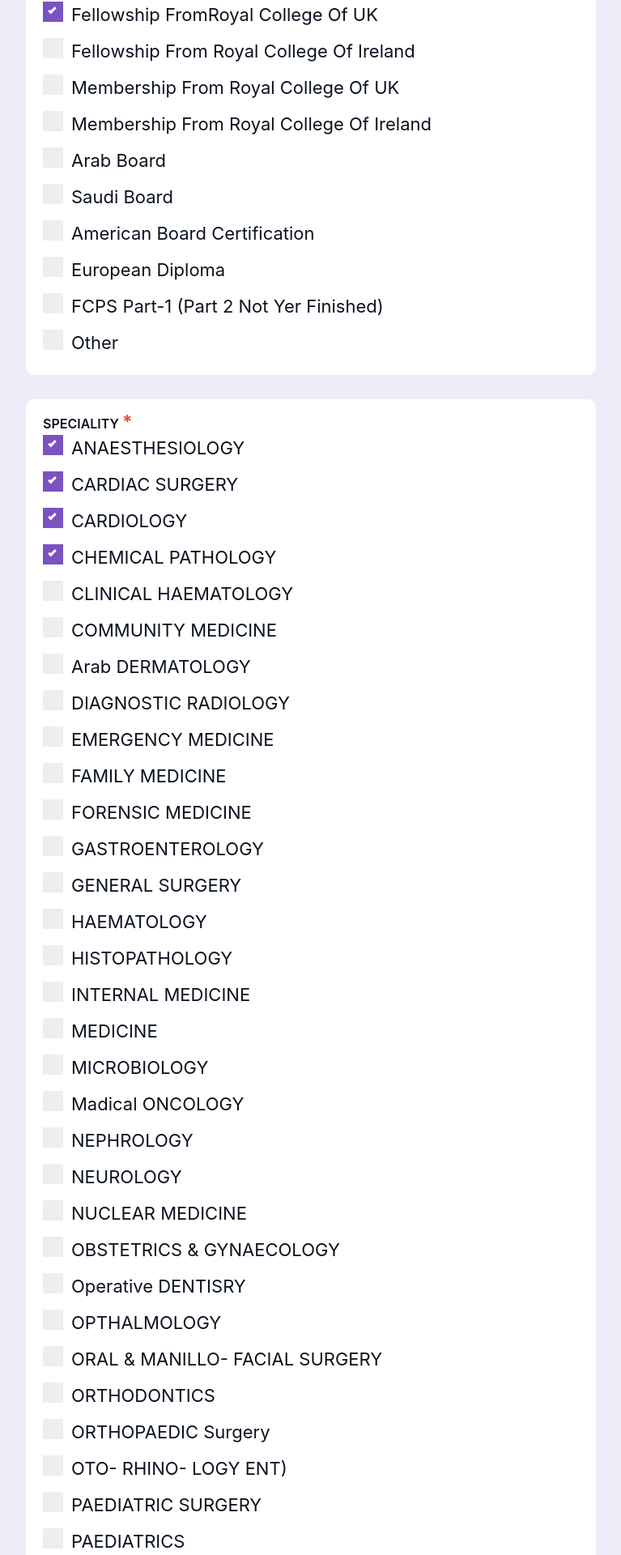
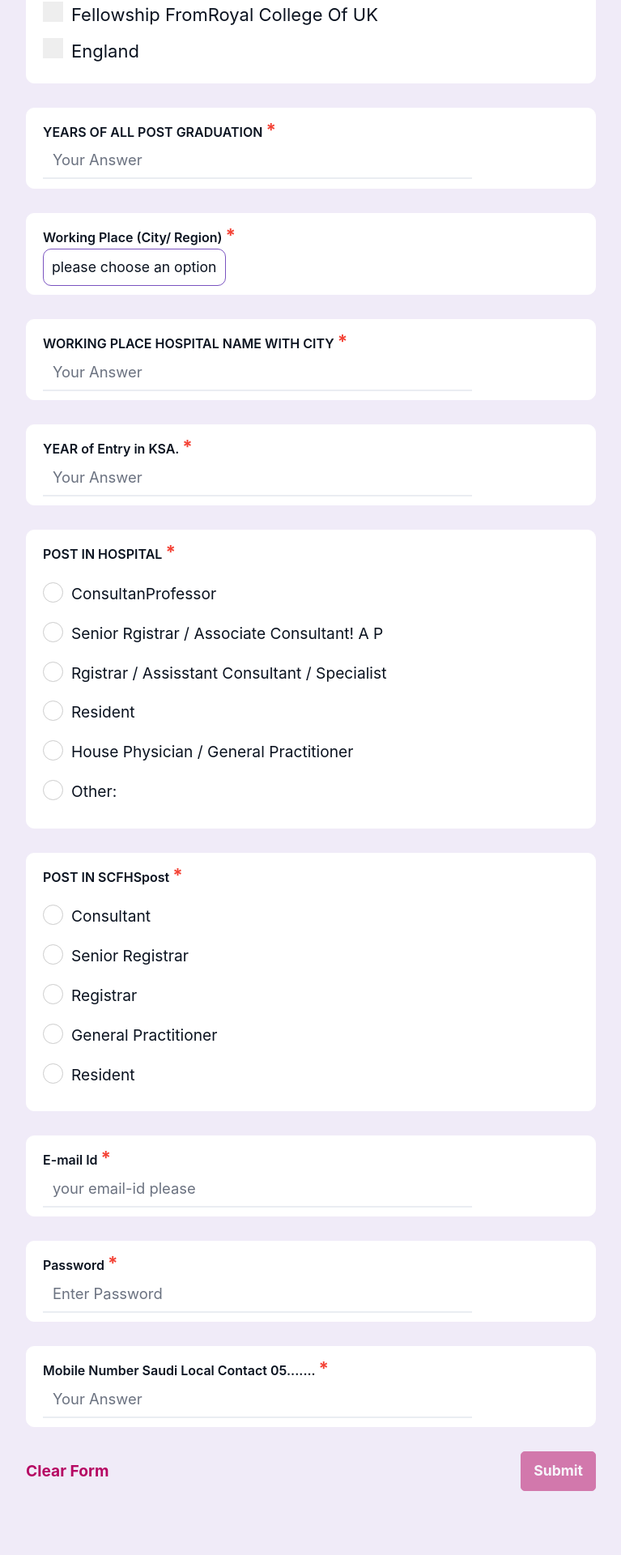
Before and after one commit to RafayFarrukh/PDGKSA, a React (Create React App) app: page / in a window 1280 px wide. Shown: the part 658-2578 px from the top of the page at 81% size, without its empty margins (256-1023 px from the left). Built offline with nearby package versions, Linux system fonts and the light colour scheme.

Commit message:
qualification

```diff
--- a/src/components/Form/Form.jsx
+++ b/src/components/Form/Form.jsx
@@ -16,6 +16,14 @@
          return {...state,[action.name]:{...state[action.name],[action.subName]:action.value}}
     return{...state,[action.name]:action.value}
 }
+
+const values = [
+    { id: 1, item: "FCPS" },
+    { id: 2, item: "MCPS" },
+    { id: 3, item: "Fellowship fromRoyal College of UK" },
+    { id: 4, item: "Fellowship fromRoyal College of UK" }
+  ];
+
 const initialValue={
     name:'', // input type text
     email:'', // input type e-mail
@@ -28,54 +36,54 @@
     password:"",
     SCFHSpost:"",
     gender:'', // radio button
-    qualification:{
-        FCPS:false,
-        MCPS:false,
-        "Fellowship fromRoyal College of UK":true,
-        "Fellowship from Royal College of Ireland":false,
-        "Membership from Royal College of UK":false,
-        "Membership from Royal College of Ireland":false,
-        "Arab Board":false,
-        "Saudi Board":false,
-        "American Board Certification":false,
-        "European diploma":false,
-        "FCPS Part-1 (part 2 not yer finished)":false,
-        "Other":false,
+    // qualification:{
+    //     FCPS:"",
+    //     MCPS:"",
+    //     "Fellowship fromRoyal College of UK":"",
+    //     "Fellowship from Royal College of Ireland":"",
+    //     "Membership from Royal College of UK":"",
+    //     "Membership from Royal College of Ireland":"",
+    //     "Arab Board":"",
+    //     "Saudi Board":"",
+    //     "American Board Certification":"",
+    //     "European diploma":"",
+    //     "FCPS Part-1 (part 2 not yer finished)":"",
+    //     "Other":"",
 
-    },
-    speciality:{
-        ANAESTHESIOLOGY:true,
-        "CARDIAC SURGERY":true,
-        CARDIOLOGY:true,
-        "CHEMICAL PATHOLOGY":true,
-        "CLINICAL HAEMATOLOGY":false,
-        "COMMUNITY MEDICINE":false,
-        "Arab DERMATOLOGY":false,
-        "DIAGNOSTIC RADIOLOGY":false,
-        "EMERGENCY MEDICINE":false,
-        "FAMILY MEDICINE":false,
-        "FORENSIC MEDICINE":false,
-        "GASTROENTEROLOGY":false,
-        "GENERAL SURGERY":false,
-        "HAEMATOLOGY":false,
-        "HISTOPATHOLOGY":false,
-        "INTERNAL MEDICINE":false,
-        "MEDICINE":false,
-        "MICROBIOLOGY":false,
-        "Madical ONCOLOGY":false,
-        "NEPHROLOGY":false,
-        "NEUROLOGY":false,
-        "NUCLEAR MEDICINE":false,
-        "OBSTETRICS & GYNAECOLOGY":false,
-        "Operative DENTISRY":false,
-        "OPTHALMOLOGY":false,
-        "ORAL & MANILLO- FACIAL SURGERY":false,
-        "ORTHODONTICS":false,
-        "ORTHOPAEDIC Surgery":false,
-        "OTO- RHINO- LOGY ENT)":false,
-        "PAEDIATRIC SURGERY":false,
-        "PAEDIATRICS":false,
-    }
+    // },
+    // speciality:{
+    //     ANAESTHESIOLOGY:"",
+    //     "CARDIAC SURGERY":"",
+    //     CARDIOLOGY:"",
+    //     "CHEMICAL PATHOLOGY":"",
+    //     "CLINICAL HAEMATOLOGY":"",
+    //     "COMMUNITY MEDICINE":"",
+    //     "Arab DERMATOLOGY":"",
+    //     "DIAGNOSTIC RADIOLOGY":"",
+    //     "EMERGENCY MEDICINE":"",
+    //     "FAMILY MEDICINE":"",
+    //     "FORENSIC MEDICINE":"",
+    //     "GASTROENTEROLOGY":"",
+    //     "GENERAL SURGERY":"",
+    //     "HAEMATOLOGY":"",
+    //     "HISTOPATHOLOGY":"",
+    //     "INTERNAL MEDICINE":"",
+    //     "MEDICINE":"",
+    //     "MICROBIOLOGY":"",
+    //     "Madical ONCOLOGY":"",
+    //     "NEPHROLOGY":"",
+    //     "NEUROLOGY":"",
+    //     "NUCLEAR MEDICINE":"",
+    //     "OBSTETRICS & GYNAECOLOGY":"",
+    //     "Operative DENTISRY":"",
+    //     "OPTHALMOLOGY":"",
+    //     "ORAL & MANILLO- FACIAL SURGERY":"",
+    //     "ORTHODONTICS":"",
+    //     "ORTHOPAEDIC Surgery":"",
+    //     "OTO- RHINO- LOGY ENT)":"",
+    //     "PAEDIATRIC SURGERY":"",
+    //     "PAEDIATRICS":"",
+    // }
     // qualification:{MCPS:true,"hi you":true}
     // checkbox
     // userImresidencyDuration:'' // file picker for img
@@ -94,54 +102,55 @@
     password:false,
 
     gender:false, // radio button
-    qualification:{
-        FCPS:false,
-        MCPS:false,
-        "Fellowship fromRoyal College of UK":true,
-        "Fellowship from Royal College of Ireland":false,
-        "Membership from Royal College of UK":false,
-        "Membership from Royal College of Ireland":false,
-        "Arab Board":false,
-        "Saudi Board":false,
-        "American Board Certification":false,
-        "European diploma":false,
-        "FCPS Part-1 (part 2 not yer finished)":false,
-        "Other":false,
+    qualification :false
+    // qualification:{
+    //     FCPS:false,
+    //     MCPS:false,
+    //     "Fellowship fromRoyal College of UK":true,
+    //     "Fellowship from Royal College of Ireland":false,
+    //     "Membership from Royal College of UK":false,
+    //     "Membership from Royal College of Ireland":false,
+    //     "Arab Board":false,
+    //     "Saudi Board":false,
+    //     "American Board Certification":false,
+    //     "European diploma":false,
+    //     "FCPS Part-1 (part 2 not yer finished)":false,
+    //     "Other":false,
 
-    },
-    speciality:{
-        ANAESTHESIOLOGY:false,
-        "CARDIAC SURGERY":false,
-        CARDIOLOGY:false,
-        "CHEMICAL PATHOLOGY":false,
-        "CLINICAL HAEMATOLOGY":false,
-        "COMMUNITY MEDICINE":false,
-        "Arab DERMATOLOGY":false,
-        "DIAGNOSTIC RADIOLOGY":false,
-        "EMERGENCY MEDICINE":false,
-        "FAMILY MEDICINE":false,
-        "FORENSIC MEDICINE":false,
-        "GASTROENTEROLOGY":false,
-        "GENERAL SURGERY":false,
-        "HAEMATOLOGY":false,
-        "HISTOPATHOLOGY":false,
-        "INTERNAL MEDICINE":false,
-        "MEDICINE":false,
-        "MICROBIOLOGY":false,
-        "Madical ONCOLOGY":false,
-        "NEPHROLOGY":false,
-        "NEUROLOGY":false,
-        "NUCLEAR MEDICINE":false,
-        "OBSTETRICS & GYNAECOLOGY":false,
-        "Operative DENTISRY":false,
-        "OPTHALMOLOGY":false,
-        "ORAL & MANILLO- FACIAL SURGERY":false,
-        "ORTHODONTICS":false,
-        "ORTHOPAEDIC Surgery":false,
-        "OTO- RHINO- LOGY ENT)":false,
-        "PAEDIATRIC SURGERY":false,
-        "PAEDIATRICS":false,
-    }
+    // },
+    // speciality:{
+    //     ANAESTHESIOLOGY:false,
+    //     "CARDIAC SURGERY":false,
+    //     CARDIOLOGY:false,
+    //     "CHEMICAL PATHOLOGY":false,
+    //     "CLINICAL HAEMATOLOGY":false,
+    //     "COMMUNITY MEDICINE":false,
+    //     "Arab DERMATOLOGY":false,
+    //     "DIAGNOSTIC RADIOLOGY":false,
+    //     "EMERGENCY MEDICINE":false,
+    //     "FAMILY MEDICINE":false,
+    //     "FORENSIC MEDICINE":false,
+    //     "GASTROENTEROLOGY":false,
+    //     "GENERAL SURGERY":false,
+    //     "HAEMATOLOGY":false,
+    //     "HISTOPATHOLOGY":false,
+    //     "INTERNAL MEDICINE":false,
+    //     "MEDICINE":false,
+    //     "MICROBIOLOGY":false,
+    //     "Madical ONCOLOGY":false,
+    //     "NEPHROLOGY":false,
+    //     "NEUROLOGY":false,
+    //     "NUCLEAR MEDICINE":false,
+    //     "OBSTETRICS & GYNAECOLOGY":false,
+    //     "Operative DENTISRY":false,
+    //     "OPTHALMOLOGY":false,
+    //     "ORAL & MANILLO- FACIAL SURGERY":false,
+    //     "ORTHODONTICS":false,
+    //     "ORTHOPAEDIC Surgery":false,
+    //     "OTO- RHINO- LOGY ENT)":false,
+    //     "PAEDIATRIC SURGERY":false,
+    //     "PAEDIATRICS":false,
+    // }
     // qualification:{MCPS:true,"hi you":true}
     // checkbox
     // userImresidencyDuration:false // file picker for img
@@ -218,27 +227,27 @@
     const submitHandler=(event)=>{
 		event.preventDefault();
         // password= bcrypt.hashSync(password,10)
+        clearFormFunction();
         console.log(formData);
-        clearFormFunction();
-        axios
-        // .post("http://localhost:5000/api/user/register", {
-        .post("https://pakdoctorsksa.com/api/Users/SignUp", {
-          name:name,
-          email:email,
-          password:hashedPassword,
-          mobile:mobile,
-          hospitalPost:hospitalPost,
-          residencyDuration:residencyDuration,
-          workingPlace:workingPlace,
-          gender:gender,
-          qualification:qualification,
-          yearOfEntry:yearOfEntry,
-          speciality:speciality,
-          SCFHSpost:SCFHSpost
-        })
-        .then((resp) => console.log(resp))
-        // .then(navigate("/login"))
-        .catch((err) => console.log(err));
+        // axios
+        // // .post("http://localhost:5000/api/user/register", {
+        // .post("https://pakdoctorsksa.com/api/Users/SignUp", {
+        //   name:name,
+        //   email:email,
+        //   password:hashedPassword,
+        //   mobile:mobile,
+        //   hospitalPost:hospitalPost,
+        //   residencyDuration:residencyDuration,
+        //   workingPlace:workingPlace,
+        //   gender:gender,
+        //   qualification:qualification,
+        //   yearOfEntry:yearOfEntry,
+        //   speciality:speciality,
+        //   SCFHSpost:SCFHSpost
+        // })
+        // .then((resp) => console.log(resp))
+        // // .then(navigate("/login"))
+        // .catch((err) => console.log(err));
 
     }
 
@@ -259,6 +268,12 @@
         }
     }
 
+    const [pjl, setPjl] = useState([])
+    const getPjl = (e) => {
+        let data = pjl
+        data.push(e.target.value)
+        setPjl(data)
+      }
     useEffect(()=>{
         window.addEventListener('mouseup',handleMouseEvent);
         return ()=> window.removeEventListener('mouseup',handleMouseEvent);
@@ -299,36 +314,46 @@
                 />
             </FormSubContainer>
 
-            <FormSubContainer title="QUALIFICATIONS"  isRequired={true} invalid={false}>
-                {
-                    Object.keys(qualification).map((key,index)=>
-                        <CheckBox
-                            key={index}
-                            title={key}
-                            checked={qualification[key]}
-                            name={key}
-                            value={key}
-                            onChange={updateCheckBox}
-                            />
-                    )
-                }
+            <FormSubContainer title="QUALIFICATIONS"  isRequired={true} invalid={false} >
+
+
+
+
+
+                                          <CheckBox
+                                          title="FCPS"
+                                          value="FCPS"
+                                          name="qualification"
+                                          checked={qualification.value}
+                                          onChange={updateFormData}
+                                      />
+                                      <CheckBox
+                                          title="MCPS"
+                                          value="MCPS"
+                                          checked={qualification.value}
+                                          name="qualification4"
+                                          onChange={updateFormData}
+                                      />
+                                       <CheckBox
+                                          title="Fellowship fromRoyal College of UK"
+                                          value="Fellowship fromRoyal College of UK"
+                                          checked={qualification.value}
+                                          name="qualification2"
+                                          onChange={updateFormData}
+                                      />
+                                       <CheckBox
+                                          title="England"
+                                          value="England"
+                                          checked={qualification.value}
+                                          name="qualification3"
+                                          onChange={updateFormData}
+                                      />
+
+
             </FormSubContainer>
 
 
-            <FormSubContainer title="SPECIALITY"  isRequired={true} invalid={false}>
-                {
-                    Object.keys(speciality).map((key,index)=>
-                        <CheckBox
-                            key={index}
-                            title={key}
-                            checked={speciality[key]}
-                            name={key}
-                            value={key}
-                            onChange={updatespecialityBox}
-                            />
-                    )
-                }
-            </FormSubContainer>
+
 
             <FormSubContainer title="YEARS OF ALL POST GRADUATION"
 
```
Also changed, not shown: src/components/AllUsers/AllUsers.jsx (+27 -1 lines).
